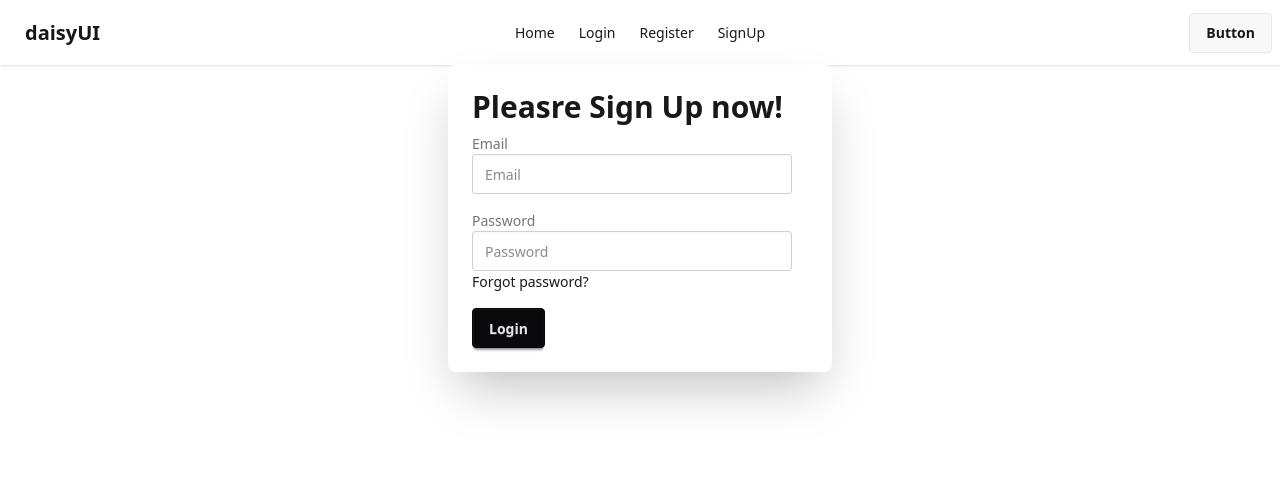
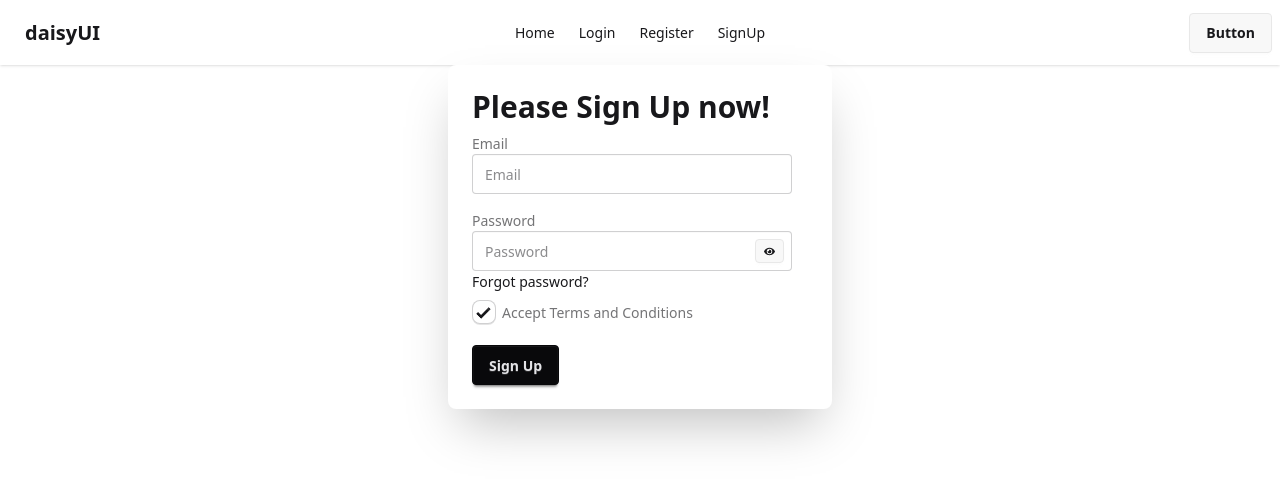
Before and after one commit to GeorgeBlaize/explore-email-password-auth, a React (Vite) app: page /signUp in a window 1280 px wide. Shown: the top 482 px of the page. Built offline with nearby package versions, Linux system fonts and the light colour scheme.

Commit message:
added toggle show password and accepts terms

```diff
--- a/package.json
+++ b/package.json
@@ -14,6 +14,7 @@
     "firebase": "^11.6.1",
     "react": "^19.0.0",
     "react-dom": "^19.0.0",
+    "react-icons": "^5.5.0",
     "react-router": "^7.5.2",
     "tailwindcss": "^4.1.4"
   },
--- a/src/components/SignUp/SignUp.jsx
+++ b/src/components/SignUp/SignUp.jsx
@@ -1,20 +1,28 @@
 import { createUserWithEmailAndPassword } from 'firebase/auth';
 import React, { useState } from 'react';
 import { auth } from '../../firebase.init';
+import { FaEye, FaEyeSlash } from 'react-icons/fa';
 
 const SignUp = () => {
     const [success,setSuccess] = useState(false);
     const [errorMessage,setErrorMessage] =useState('')
+    const [showPassword,setShowPassword] = useState(false);
 
     const handleSignUp = e =>{
         e.preventDefault();
         const email = e.target.email.value;
         const password =e.target.password.value;
-        console.log(email,password);
+        const terms =e.target.terms.checked;
+        console.log(email,password,terms);
 
 
         setSuccess(false);
         setErrorMessage('');
+
+        if(!terms){
+            setErrorMessage('Please accepts Our Terms and Conditions');
+            return
+        }
 
         //password validate
         const passwordRegExp = /(?=.*\d)(?=.*[a-z])(?=.*[A-Z]).{8,}/;
@@ -39,14 +47,30 @@ const SignUp = () => {
 
           <div className="card bg-base-100 mx-auto w-full max-w-sm shrink-0 shadow-2xl">
             <div className="card-body">
-            <h1 className="text-3xl font-bold">Pleasre Sign Up now!</h1>
+            <h1 className="text-3xl font-bold">Please Sign Up now!</h1>
               <form onSubmit={handleSignUp}>
                 <label className="label">Email</label>
                 <input type="email" name='email' className="input" placeholder="Email" />
                 <label className="label mt-4">Password</label>
-                <input type="password" name='password' className="input" placeholder="Password" />
+                <div className='relative'>
+                <input type={showPassword ? 'text': 'password'}
+                    name='password'
+                     className="input"
+                     placeholder="Password" />
+                <button onClick={() =>{setShowPassword(!showPassword)}} className='btn btn-xs absolute top-2 right-6'>
+                    {
+                        showPassword ? <FaEyeSlash></FaEyeSlash> : <FaEye></FaEye>
+                    }
+                    </button>
+                </div>
                 <div><a className="link link-hover">Forgot password?</a></div>
-                <button className="btn btn-neutral mt-4">Login</button>
+                <label className="label mt-2">
+    <input type="checkbox" name="terms" defaultChecked className="checkbox" />
+    Accept Terms and Conditions
+  </label>
+
+  <br />
+                <button className="btn btn-neutral mt-4">Sign Up</button>
               </form>
               {
                 errorMessage && <p className='text-red-500'>{errorMessage}</p>
```
Also changed, not shown: 1 other file (tests, documents, lock files or other folders).
